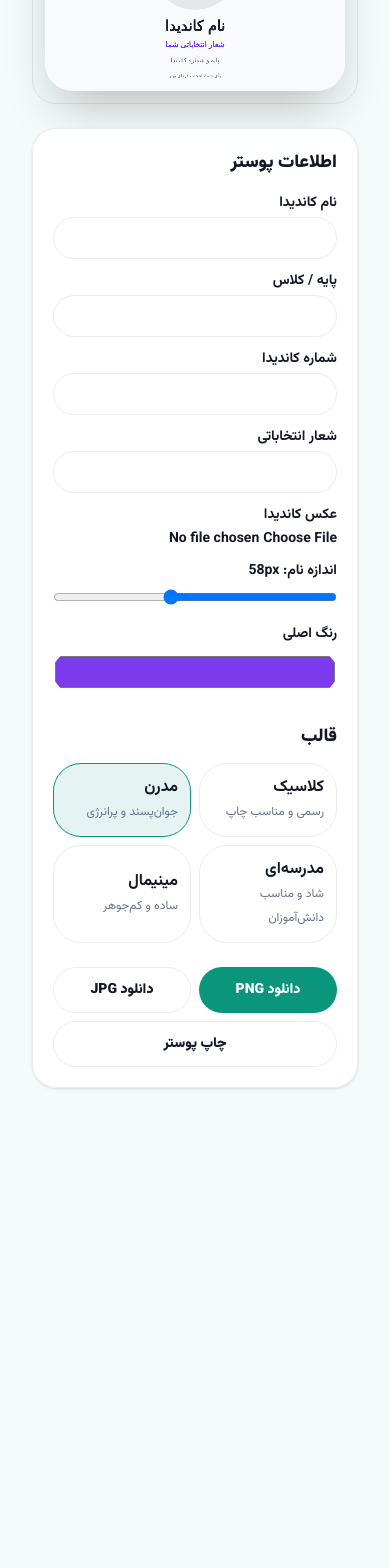
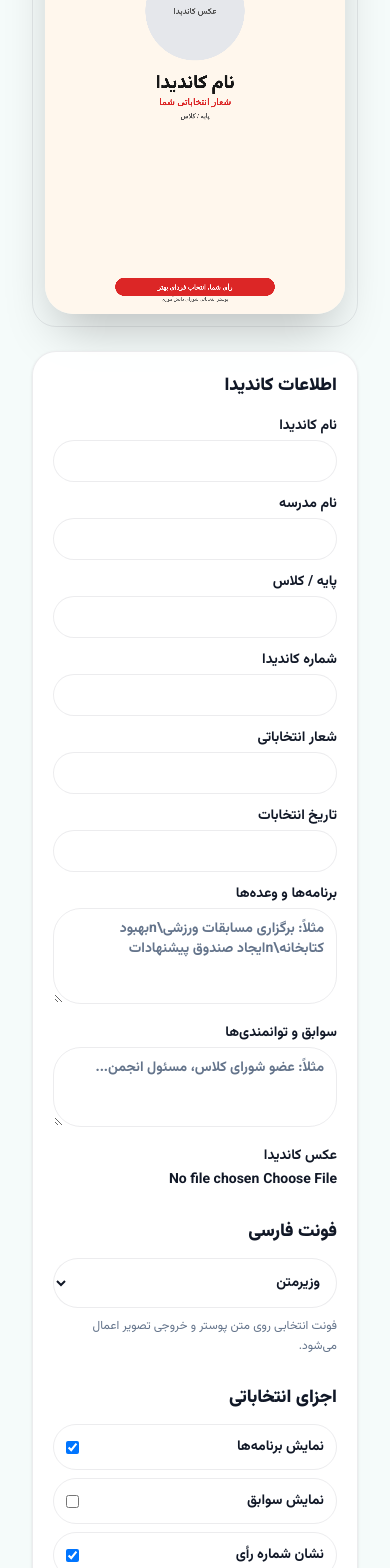
Before and after one commit to tusanbot/website, a Next.js app: page /tools/student-council-poster in a window 390 px wide. Shown: the part 420-1988 px from the top of the page. Before the commit the page ends 1556 px from the top, so only its background shows below. Built offline with nearby package versions, Linux system fonts and the light colour scheme; no server answers; the database is empty.

Commit message:
upgrade student council poster builder

```diff
--- a/app/(main)/tools/student-council-poster/page.tsx
+++ b/app/(main)/tools/student-council-poster/page.tsx
@@ -2,152 +2,278 @@
 
 import { ChangeEvent, useEffect, useRef, useState } from "react";
 
-type Theme = "classic" | "modern" | "school" | "minimal";
+type Theme = "election" | "bold" | "school" | "clean" | "bwClassic" | "bwMinimal";
+type FontId = "Vazirmatn" | "Estedad" | "Lalezar" | "Noto Naskh Arabic" | "Noto Sans Arabic";
 
-const themes: { id: Theme; title: string; desc: string }[] = [
-  { id: "classic", title: "کلاسیک", desc: "رسمی و مناسب چاپ" },
-  { id: "modern", title: "مدرن", desc: "جوان‌پسند و پرانرژی" },
-  { id: "school", title: "مدرسه‌ای", desc: "شاد و مناسب دانش‌آموزان" },
-  { id: "minimal", title: "مینیمال", desc: "ساده و کم‌جوهر" },
+type ThemeConfig = {
+  title: string;
+  desc: string;
+  bg: string;
+  surface: string;
+  accent: string;
+  text: string;
+  muted: string;
+  monochrome?: boolean;
+  layout: "badge" | "diagonal" | "friendly" | "clean" | "bwClassic" | "bwMinimal";
+};
+
+const fonts: { id: FontId; title: string }[] = [
+  { id: "Vazirmatn", title: "وزیرمتن" },
+  { id: "Estedad", title: "استعداد" },
+  { id: "Lalezar", title: "لاله‌زار" },
+  { id: "Noto Naskh Arabic", title: "نوتو نسخ عربی" },
+  { id: "Noto Sans Arabic", title: "نوتو سنس عربی" },
 ];
 
-const presets: Record<Theme, { bg: string; accent: string; text: string; muted: string }> = {
-  classic: { bg: "#fffaf0", accent: "#991b1b", text: "#1f2937", muted: "#6b7280" },
-  modern: { bg: "#f8fafc", accent: "#7c3aed", text: "#172033", muted: "#64748b" },
-  school: { bg: "#fff7ed", accent: "#ea580c", text: "#263238", muted: "#64748b" },
-  minimal: { bg: "#ffffff", accent: "#111827", text: "#111827", muted: "#6b7280" },
+const themes: Record<Theme, ThemeConfig> = {
+  election: { title: "انتخاباتی", desc: "مخصوص شورای دانش‌آموزی", bg: "#fff7ed", surface: "#fff", accent: "#dc2626", text: "#171717", muted: "#525252", layout: "badge" },
+  bold: { title: "جسور", desc: "تیتر بزرگ و پرانرژی", bg: "#eff6ff", surface: "#fff", accent: "#2563eb", text: "#172033", muted: "#475569", layout: "diagonal" },
+  school: { title: "شاد مدرسه‌ای", desc: "مناسب دانش‌آموزان", bg: "#f0fdf4", surface: "#fff", accent: "#059669", text: "#17332a", muted: "#527267", layout: "friendly" },
+  clean: { title: "تمیز", desc: "ساده و حرفه‌ای", bg: "#ffffff", surface: "#fff", accent: "#111827", text: "#111827", muted: "#6b7280", layout: "clean" },
+  bwClassic: { title: "سیاه و سفید کلاسیک", desc: "کم‌جوهر و مناسب پرینتر", bg: "#fff", surface: "#fff", accent: "#111", text: "#111", muted: "#444", monochrome: true, layout: "bwClassic" },
+  bwMinimal: { title: "سیاه و سفید مینیمال", desc: "چاپ اقتصادی و خوانا", bg: "#fff", surface: "#fff", accent: "#000", text: "#111", muted: "#555", monochrome: true, layout: "bwMinimal" },
 };
+
+const fontUrls: Record<FontId, string> = {
+  "Vazirmatn": "https://fonts.googleapis.com/css2?family=Vazirmatn:wght@400;500;600;700;800;900&display=swap",
+  "Estedad": "https://fonts.googleapis.com/css2?family=Estedad:wght@400;500;600;700;800;900&display=swap",
+  "Lalezar": "https://fonts.googleapis.com/css2?family=Lalezar&display=swap",
+  "Noto Naskh Arabic": "https://fonts.googleapis.com/css2?family=Noto+Naskh+Arabic:wght@400;500;600;700&display=swap",
+  "Noto Sans Arabic": "https://fonts.googleapis.com/css2?family=Noto+Sans+Arabic:wght@400;500;600;700;800;900&display=swap",
+};
+
+function loadFont(font: FontId) {
+  const id = `poster-font-${font.replace(/\s+/g, "-")}`;
+  if (!document.getElementById(id)) {
+    const link = document.createElement("link");
+    link.id = id;
+    link.rel = "stylesheet";
+    link.href = fontUrls[font];
+    document.head.appendChild(link);
+  }
+}
+
+function roundedRect(ctx: CanvasRenderingContext2D, x: number, y: number, w: number, h: number, r: number) {
+  const radius = Math.min(r, w / 2, h / 2);
+  ctx.beginPath();
+  ctx.moveTo(x + radius, y);
+  ctx.arcTo(x + w, y, x + w, y + h, radius);
+  ctx.arcTo(x + w, y + h, x, y + h, radius);
+  ctx.arcTo(x, y + h, x, y, radius);
+  ctx.arcTo(x, y, x + w, y, radius);
+  ctx.closePath();
+}
+
+function fitText(ctx: CanvasRenderingContext2D, text: string, maxWidth: number, startSize: number, fontFamily: string, weight = 800) {
+  let size = startSize;
+  while (size > 20) {
+    ctx.font = `${weight} ${size}px "${fontFamily}"`;
+    if (ctx.measureText(text).width <= maxWidth) return size;
+    size -= 2;
+  }
+  return size;
+}
+
+function wrapText(ctx: CanvasRenderingContext2D, text: string, maxWidth: number) {
+  const words = text.split(/\s+/).filter(Boolean);
+  const lines: string[] = [];
+  let line = "";
+  for (const word of words) {
+    const candidate = line ? `${line} ${word}` : word;
+    if (ctx.measureText(candidate).width <= maxWidth || !line) line = candidate;
+    else { lines.push(line); line = word; }
+  }
+  if (line) lines.push(line);
+  return lines;
+}
 
 export default function StudentCouncilPosterPage() {
   const canvasRef = useRef<HTMLCanvasElement>(null);
   const [name, setName] = useState("");
+  const [school, setSchool] = useState("");
   const [className, setClassName] = useState("");
   const [number, setNumber] = useState("");
   const [slogan, setSlogan] = useState("");
-  const [theme, setTheme] = useState<Theme>("modern");
+  const [promises, setPromises] = useState("");
+  const [achievements, setAchievements] = useState("");
+  const [electionDate, setElectionDate] = useState("");
+  const [theme, setTheme] = useState<Theme>("election");
+  const [font, setFont] = useState<FontId>("Vazirmatn");
   const [image, setImage] = useState<HTMLImageElement | null>(null);
   const [imageUrl, setImageUrl] = useState("");
-  const [fontSize, setFontSize] = useState(58);
-  const [accent, setAccent] = useState(presets.modern.accent);
+  const [accent, setAccent] = useState("");
+  const [showPromises, setShowPromises] = useState(true);
+  const [showAchievements, setShowAchievements] = useState(false);
+  const [showDate, setShowDate] = useState(false);
+  const [showVoteBadge, setShowVoteBadge] = useState(true);
+  const [showNumberBadge, setShowNumberBadge] = useState(true);
+
+  useEffect(() => { loadFont(font); void document.fonts.ready; }, [font]);
+  useEffect(() => { setAccent(themes[theme].accent); }, [theme]);
 
   useEffect(() => {
-    setAccent(presets[theme].accent);
-  }, [theme]);
-
-  useEffect(() => {
+    let cancelled = false;
+    const draw = async () => {
+      loadFont(font);
+      await document.fonts.ready;
+      if (cancelled) return;
       const canvas = canvasRef.current;
       if (!canvas) return;
       const ctx = canvas.getContext("2d");
       if (!ctx) return;
-    const p = presets[theme];
-    ctx.clearRect(0, 0, canvas.width, canvas.height);
+      const p = themes[theme];
+      const W = canvas.width;
+      const H = canvas.height;
+      const family = font;
+      const primary = p.monochrome ? "#111" : accent || p.accent;
+      const ink = p.monochrome ? "#111" : p.text;
+      const muted = p.monochrome ? "#444" : p.muted;
+
+      ctx.clearRect(0, 0, W, H);
       ctx.fillStyle = p.bg;
-    ctx.fillRect(0, 0, canvas.width, canvas.height);
+      ctx.fillRect(0, 0, W, H);
+      ctx.direction = "rtl";
+      ctx.textAlign = "center";
 
-    // Decorative frame / theme-specific header
-    ctx.fillStyle = accent;
-    if (theme === "modern") {
-      ctx.fillRect(0, 0, canvas.width, 190);
-      ctx.beginPath(); ctx.arc(1050, 80, 260, 0, Math.PI * 2); ctx.fillStyle = "rgba(255,255,255,.12)"; ctx.fill();
-    } else if (theme === "school") {
-      ctx.fillRect(0, 0, canvas.width, 145);
-      ctx.fillStyle = "rgba(234,88,12,.12)"; ctx.fillRect(0, 145, canvas.width, 28);
-    } else if (theme === "classic") {
-      ctx.strokeStyle = accent; ctx.lineWidth = 10; ctx.strokeRect(35, 35, canvas.width - 70, canvas.height - 70);
-      ctx.lineWidth = 2; ctx.strokeRect(55, 55, canvas.width - 110, canvas.height - 110);
+      if (p.layout === "badge") {
+        ctx.fillStyle = primary; ctx.fillRect(0, 0, W, 310);
+        ctx.fillStyle = "rgba(255,255,255,.11)"; ctx.beginPath(); ctx.arc(1120, 110, 300, 0, Math.PI * 2); ctx.fill();
+        ctx.beginPath(); ctx.arc(80, 250, 150, 0, Math.PI * 2); ctx.fill();
+      } else if (p.layout === "diagonal") {
+        ctx.fillStyle = primary; ctx.beginPath(); ctx.moveTo(0, 0); ctx.lineTo(W, 0); ctx.lineTo(W, 420); ctx.lineTo(0, 260); ctx.closePath(); ctx.fill();
+      } else if (p.layout === "friendly") {
+        ctx.fillStyle = primary; ctx.fillRect(0, 0, W, 220);
+        for (let i = 0; i < 7; i++) { ctx.fillStyle = i % 2 ? "rgba(255,255,255,.22)" : "rgba(255,255,255,.12)"; ctx.beginPath(); ctx.arc(90 + i * 180, 205, 45 + (i % 3) * 12, 0, Math.PI * 2); ctx.fill(); }
+      } else if (p.layout === "clean") {
+        ctx.fillStyle = primary; ctx.fillRect(0, 0, W, 18); ctx.fillRect(0, H - 18, W, 18);
+        ctx.strokeStyle = primary; ctx.lineWidth = 5; roundedRect(ctx, 45, 45, W - 90, H - 90, 28); ctx.stroke();
+      } else if (p.layout === "bwClassic") {
+        ctx.strokeStyle = primary; ctx.lineWidth = 12; ctx.strokeRect(45, 45, W - 90, H - 90);
+        ctx.lineWidth = 3; ctx.strokeRect(70, 70, W - 140, H - 140);
+        ctx.fillStyle = primary; ctx.fillRect(90, 115, W - 180, 185);
       } else {
-      ctx.fillRect(0, 0, 24, canvas.height);
-      ctx.fillRect(24, 0, canvas.width - 24, 10);
+        ctx.strokeStyle = primary; ctx.lineWidth = 6; ctx.setLineDash([18, 14]); ctx.strokeRect(55, 55, W - 110, H - 110); ctx.setLineDash([]);
+        ctx.fillStyle = primary; ctx.fillRect(0, 0, W, 12);
       }
 
-    const center = canvas.width / 2;
-    ctx.textAlign = "center";
-    ctx.direction = "rtl";
-    ctx.fillStyle = theme === "modern" || theme === "school" ? "#fff" : p.text;
-    ctx.font = "bold 34px Arial";
-    ctx.fillText("انتخابات شورای دانش‌آموزی", center, 105);
+      const headerDark = p.layout === "clean" || p.layout === "bwMinimal" ? ink : "#fff";
+      ctx.fillStyle = headerDark;
+      ctx.font = `800 62px "${family}"`;
+      ctx.fillText("انتخابات شورای دانش‌آموزی", W / 2, 135);
+      ctx.font = `500 30px "${family}"`;
+      ctx.fillText(school || "نام مدرسه", W / 2, 195);
 
-    const photoX = center - 175, photoY = 225, photoSize = 350;
+      const photoSize = 410;
+      const photoX = W / 2;
+      const photoY = p.layout === "badge" ? 500 : 520;
       if (image) {
-      ctx.save(); ctx.beginPath(); ctx.arc(center, photoY + photoSize / 2, photoSize / 2, 0, Math.PI * 2); ctx.clip();
+        ctx.save();
+        ctx.beginPath();
+        if (p.layout === "diagonal") ctx.arc(photoX, photoY, photoSize / 2, 0, Math.PI * 2);
+        else roundedRect(ctx, photoX - photoSize / 2, photoY - photoSize / 2, photoSize, photoSize, 42);
+        ctx.clip();
         const scale = Math.max(photoSize / image.width, photoSize / image.height);
-      const w = image.width * scale, h = image.height * scale;
-      ctx.drawImage(image, center - w / 2, photoY + photoSize / 2 - h / 2, w, h); ctx.restore();
+        const iw = image.width * scale, ih = image.height * scale;
+        ctx.drawImage(image, photoX - iw / 2, photoY - ih / 2, iw, ih);
+        ctx.restore();
+        ctx.strokeStyle = primary; ctx.lineWidth = 12;
+        if (p.layout === "diagonal") { ctx.beginPath(); ctx.arc(photoX, photoY, photoSize / 2, 0, Math.PI * 2); ctx.stroke(); }
+        else { roundedRect(ctx, photoX - photoSize / 2, photoY - photoSize / 2, photoSize, photoSize, 42); ctx.stroke(); }
       } else {
-      ctx.fillStyle = "#e5e7eb"; ctx.beginPath(); ctx.arc(center, photoY + photoSize / 2, photoSize / 2, 0, Math.PI * 2); ctx.fill();
-      ctx.fillStyle = p.muted; ctx.font = "bold 28px Arial"; ctx.fillText("عکس کاندیدا", center, photoY + photoSize / 2 + 10);
+        ctx.fillStyle = p.monochrome ? "#eee" : "#e5e7eb";
+        ctx.beginPath(); ctx.arc(photoX, photoY, photoSize / 2, 0, Math.PI * 2); ctx.fill();
+        ctx.fillStyle = muted; ctx.font = `700 34px "${family}"`; ctx.fillText("عکس کاندیدا", photoX, photoY + 12);
       }
 
-    ctx.fillStyle = p.text; ctx.font = `bold ${fontSize}px Arial`; ctx.fillText(name || "نام کاندیدا", center, 660);
-    ctx.fillStyle = accent; ctx.font = "bold 30px Arial"; ctx.fillText(slogan || "شعار انتخاباتی شما", center, 725);
-    ctx.fillStyle = p.muted; ctx.font = "24px Arial";
-    const meta = [className && `پایه/کلاس: ${className}`, number && `شماره: ${number}`].filter(Boolean).join("   •   ");
-    ctx.fillText(meta || "پایه و شماره کاندیدا", center, 785);
-    if (number) {
-      ctx.fillStyle = accent; ctx.beginPath(); ctx.arc(170, 790, 70, 0, Math.PI * 2); ctx.fill();
-      ctx.fillStyle = "#fff"; ctx.font = "bold 48px Arial"; ctx.fillText(number, 170, 807);
+      const nameSize = fitText(ctx, name || "نام کاندیدا", W - 180, 78, family, 900);
+      ctx.fillStyle = ink; ctx.font = `900 ${nameSize}px "${family}"`; ctx.fillText(name || "نام کاندیدا", W / 2, 820);
+      ctx.fillStyle = primary; ctx.font = `800 38px "${family}"`; ctx.fillText(slogan || "شعار انتخاباتی شما", W / 2, 890);
+
+      ctx.fillStyle = muted; ctx.font = `600 27px "${family}"`;
+      const meta = [className && `پایه/کلاس: ${className}`, electionDate && `تاریخ انتخابات: ${electionDate}`].filter(Boolean).join("   •   ");
+      ctx.fillText(meta || "پایه / کلاس", W / 2, 945);
+
+      if (showNumberBadge && number) {
+        ctx.fillStyle = primary; ctx.beginPath(); ctx.arc(170, 860, 92, 0, Math.PI * 2); ctx.fill();
+        ctx.fillStyle = p.monochrome ? "#fff" : "#fff"; ctx.font = `900 58px "${family}"`; ctx.fillText(number, 170, 880);
+        ctx.font = `600 22px "${family}"`; ctx.fillText("شماره", 170, 925);
       }
-    ctx.fillStyle = p.muted; ctx.font = "18px Arial"; ctx.fillText("رأی شما، انتخاب فردای بهتر", center, 845);
-  }, [name, className, number, slogan, theme, image, fontSize, accent]);
+
+      let y = 1015;
+      const drawBox = (title: string, body: string) => {
+        if (!body.trim()) return;
+        ctx.fillStyle = p.monochrome ? "#fff" : "rgba(255,255,255,.72)";
+        ctx.strokeStyle = primary; ctx.lineWidth = 3;
+        roundedRect(ctx, 120, y, W - 240, 145, 28); ctx.fill(); ctx.stroke();
+        ctx.fillStyle = primary; ctx.font = `800 28px "${family}"`; ctx.fillText(title, W / 2, y + 42);
+        ctx.fillStyle = ink; ctx.font = `500 24px "${family}"`;
+        const lines = wrapText(ctx, body.replace(/\n+/g, " • "), W - 300).slice(0, 3);
+        lines.forEach((line, i) => ctx.fillText(line, W / 2, y + 82 + i * 30));
+        y += 165;
+      };
+      if (showPromises) drawBox("برنامه‌ها و وعده‌ها", promises);
+      if (showAchievements) drawBox("سوابق و توانمندی‌ها", achievements);
+
+      if (showVoteBadge) {
+        ctx.fillStyle = primary; roundedRect(ctx, 290, H - 150, W - 580, 75, 38); ctx.fill();
+        ctx.fillStyle = "#fff"; ctx.font = `800 27px "${family}"`; ctx.fillText("رأی شما، انتخاب فردای بهتر", W / 2, H - 101);
+      }
+      ctx.fillStyle = muted; ctx.font = `500 19px "${family}"`; ctx.fillText("پوستر انتخاباتی شورای دانش‌آموزی", W / 2, H - 55);
+    };
+    void draw();
+    return () => { cancelled = true; };
+  }, [name, school, className, number, slogan, promises, achievements, electionDate, theme, font, image, accent, showPromises, showAchievements, showDate, showVoteBadge, showNumberBadge]);
 
   const onImage = (e: ChangeEvent<HTMLInputElement>) => {
-    const file = e.target.files?.[0];
-    if (!file) return;
-    if (!file.type.startsWith("image/")) return;
-    const url = URL.createObjectURL(file);
-    setImageUrl(url);
-    const img = new Image();
-    img.onload = () => setImage(img);
-    img.src = url;
+    const file = e.target.files?.[0]; if (!file || !file.type.startsWith("image/")) return;
+    if (imageUrl) URL.revokeObjectURL(imageUrl);
+    const url = URL.createObjectURL(file); setImageUrl(url);
+    const img = new Image(); img.onload = () => setImage(img); img.src = url;
   };
-
-  const download = (type: "png" | "jpeg") => {
-    const canvas = canvasRef.current;
-    if (!canvas) return;
-    const a = document.createElement("a");
-    a.download = `poster-shora-${Date.now()}.${type === "png" ? "png" : "jpg"}`;
-    a.href = canvas.toDataURL(type === "png" ? "image/png" : "image/jpeg", 0.95);
-    a.click();
-  };
+  const download = (type: "png" | "jpeg") => { const canvas = canvasRef.current; if (!canvas) return; const a = document.createElement("a"); a.download = `poster-shora-${Date.now()}.${type === "png" ? "png" : "jpg"}`; a.href = canvas.toDataURL(type === "png" ? "image/png" : "image/jpeg", 0.96); a.click(); };
+  const print = () => window.print();
+  const updateTheme = (id: Theme) => setTheme(id);
 
   return (
     <main className="min-h-screen bg-[var(--background)] px-4 py-8" dir="rtl">
       <div className="mx-auto max-w-7xl">
-        <header className="mb-8">
-          <h1 className="text-3xl font-black text-[var(--text)]">پوستر انتخابات شورای دانش‌آموزی</h1>
-          <p className="mt-2 text-[var(--text-muted)]">پوستر انتخاباتی را بساز، شخصی‌سازی کن و با کیفیت چاپ دریافت کن.</p>
-        </header>
-        <div className="grid gap-6 lg:grid-cols-[360px_minmax(0,1fr)]">
-          <aside className="order-2 rounded-3xl border border-[var(--border)] bg-[var(--surface)] p-5 shadow-sm lg:order-1">
-            <h2 className="text-lg font-black">اطلاعات پوستر</h2>
+        <header className="mb-8"><h1 className="text-3xl font-black text-[var(--text)]">پوستر انتخابات شورای دانش‌آموزی</h1><p className="mt-2 text-[var(--text-muted)]">پوستر واقعی انتخاباتی بساز، فونت فارسی انتخاب کن، برنامه‌ها و مشخصات کاندیدا را اضافه کن و برای چاپ خروجی بگیر.</p></header>
+        <div className="grid gap-6 lg:grid-cols-[380px_minmax(0,1fr)]">
+          <aside className="order-2 h-fit rounded-3xl border border-[var(--border)] bg-[var(--surface)] p-5 shadow-sm lg:order-1">
+            <h2 className="text-lg font-black">اطلاعات کاندیدا</h2>
             <div className="mt-4 space-y-3">
-              {[["نام کاندیدا", name, setName], ["پایه / کلاس", className, setClassName], ["شماره کاندیدا", number, setNumber], ["شعار انتخاباتی", slogan, setSlogan]].map(([label, value, setter]) => (
-                <label key={label as string} className="block text-sm font-bold text-[var(--text)]">
-                  {label as string}
-                  <input value={value as string} onChange={(e) => (setter as (v: string) => void)(e.target.value)} className="mt-1 w-full rounded-xl border border-[var(--border)] bg-[var(--surface)] px-3 py-2.5 outline-none focus:border-[var(--primary)]" />
-                </label>
+              {[["نام کاندیدا", name, setName], ["نام مدرسه", school, setSchool], ["پایه / کلاس", className, setClassName], ["شماره کاندیدا", number, setNumber], ["شعار انتخاباتی", slogan, setSlogan], ["تاریخ انتخابات", electionDate, setElectionDate]].map(([label, value, setter]) => (
+                <label key={label as string} className="block text-sm font-bold text-[var(--text)]">{label as string}<input value={value as string} onChange={(e) => (setter as (v: string) => void)(e.target.value)} className="mt-1 w-full rounded-xl border border-[var(--border)] bg-[var(--surface)] px-3 py-2.5 outline-none focus:border-[var(--primary)]" /></label>
               ))}
+              <label className="block text-sm font-bold">برنامه‌ها و وعده‌ها<textarea value={promises} onChange={e => setPromises(e.target.value)} placeholder="مثلاً: برگزاری مسابقات ورزشی\nبهبود کتابخانه\nایجاد صندوق پیشنهادات" className="mt-1 min-h-24 w-full rounded-xl border border-[var(--border)] px-3 py-2.5 text-sm outline-none" /></label>
+              <label className="block text-sm font-bold">سوابق و توانمندی‌ها<textarea value={achievements} onChange={e => setAchievements(e.target.value)} placeholder="مثلاً: عضو شورای کلاس، مسئول انجمن..." className="mt-1 min-h-20 w-full rounded-xl border border-[var(--border)] px-3 py-2.5 text-sm outline-none" /></label>
               <label className="block text-sm font-bold">عکس کاندیدا<input type="file" accept="image/*" onChange={onImage} className="mt-1 block w-full text-sm" /></label>
               {imageUrl && <button type="button" onClick={() => { setImage(null); URL.revokeObjectURL(imageUrl); setImageUrl(""); }} className="text-sm font-bold text-red-600">حذف عکس</button>}
-              <label className="block text-sm font-bold">اندازه نام: {fontSize}px<input type="range" min="38" max="72" value={fontSize} onChange={(e) => setFontSize(Number(e.target.value))} className="mt-2 w-full" /></label>
-              <label className="block text-sm font-bold">رنگ اصلی<input type="color" value={accent} onChange={(e) => setAccent(e.target.value)} className="mt-2 h-10 w-full cursor-pointer rounded-lg" /></label>
             </div>
-            <h2 className="mt-7 text-lg font-black">قالب</h2>
-            <div className="mt-3 grid grid-cols-2 gap-2">
-              {themes.map((t) => <button key={t.id} type="button" onClick={() => setTheme(t.id)} className={`rounded-xl border p-3 text-right transition ${theme === t.id ? "border-[var(--primary)] bg-[var(--primary)]/10" : "border-[var(--border)]"}`}><b className="block">{t.title}</b><span className="text-xs text-[var(--text-muted)]">{t.desc}</span></button>)}
+
+            <h2 className="mt-7 text-lg font-black">فونت فارسی</h2>
+            <select value={font} onChange={e => setFont(e.target.value as FontId)} className="mt-3 w-full rounded-xl border border-[var(--border)] bg-[var(--surface)] px-3 py-3 text-sm font-bold">{fonts.map(f => <option key={f.id} value={f.id}>{f.title}</option>)}</select>
+            <p className="mt-2 text-xs leading-5 text-[var(--text-muted)]">فونت انتخابی روی متن پوستر و خروجی تصویر اعمال می‌شود.</p>
+
+            <h2 className="mt-7 text-lg font-black">اجزای انتخاباتی</h2>
+            <div className="mt-3 space-y-2 text-sm font-bold">
+              <label className="flex items-center justify-between rounded-xl border border-[var(--border)] p-3"><span>نمایش برنامه‌ها</span><input type="checkbox" checked={showPromises} onChange={e => setShowPromises(e.target.checked)} /></label>
+              <label className="flex items-center justify-between rounded-xl border border-[var(--border)] p-3"><span>نمایش سوابق</span><input type="checkbox" checked={showAchievements} onChange={e => setShowAchievements(e.target.checked)} /></label>
+              <label className="flex items-center justify-between rounded-xl border border-[var(--border)] p-3"><span>نشان شماره رأی</span><input type="checkbox" checked={showNumberBadge} onChange={e => setShowNumberBadge(e.target.checked)} /></label>
+              <label className="flex items-center justify-between rounded-xl border border-[var(--border)] p-3"><span>نوار «رأی شما...»</span><input type="checkbox" checked={showVoteBadge} onChange={e => setShowVoteBadge(e.target.checked)} /></label>
             </div>
-            <div className="mt-6 grid grid-cols-2 gap-2">
-              <button type="button" onClick={() => download("png")} className="rounded-xl bg-[var(--primary)] px-3 py-3 text-sm font-black text-white">دانلود PNG</button>
-              <button type="button" onClick={() => download("jpeg")} className="rounded-xl border border-[var(--border)] px-3 py-3 text-sm font-black">دانلود JPG</button>
-            </div>
-            <button type="button" onClick={() => window.print()} className="mt-2 w-full rounded-xl border border-[var(--border)] px-3 py-3 text-sm font-black">چاپ پوستر</button>
+
+            <h2 className="mt-7 text-lg font-black">قالب پوستر</h2>
+            <div className="mt-3 grid grid-cols-2 gap-2">{Object.entries(themes).map(([id, t]) => <button key={id} type="button" onClick={() => updateTheme(id as Theme)} className={`rounded-xl border p-3 text-right transition ${theme === id ? "border-[var(--primary)] bg-[var(--primary)]/10" : "border-[var(--border)]"}`}><b className="block text-sm">{t.title}</b><span className="text-xs text-[var(--text-muted)]">{t.desc}</span></button>)}</div>
+            {!themes[theme].monochrome && <label className="mt-4 block text-sm font-bold">رنگ اصلی<input type="color" value={accent} onChange={e => setAccent(e.target.value)} className="mt-2 h-10 w-full cursor-pointer rounded-lg" /></label>}
+
+            <div className="mt-6 grid grid-cols-2 gap-2"><button type="button" onClick={() => download("png")} className="rounded-xl bg-[var(--primary)] px-3 py-3 text-sm font-black text-white">دانلود PNG</button><button type="button" onClick={() => download("jpeg")} className="rounded-xl border border-[var(--border)] px-3 py-3 text-sm font-black">دانلود JPG</button></div>
+            <button type="button" onClick={print} className="mt-2 w-full rounded-xl border border-[var(--border)] px-3 py-3 text-sm font-black">چاپ پوستر</button>
           </aside>
-          <section className="order-1 flex items-center justify-center rounded-3xl border border-[var(--border)] bg-[var(--surface-secondary)] p-3 sm:p-6 lg:order-2">
-            <canvas ref={canvasRef} width={1200} height={900} className="h-auto w-full max-w-[760px] rounded-xl shadow-2xl" aria-label="پیش‌نمایش پوستر" />
-          </section>
+          <section className="order-1 flex items-center justify-center rounded-3xl border border-[var(--border)] bg-[var(--surface-secondary)] p-3 sm:p-6 lg:order-2"><canvas ref={canvasRef} width={1240} height={1754} className="h-auto w-full max-w-[700px] rounded-xl shadow-2xl" aria-label="پیش‌نمایش پوستر" /></section>
         </div>
       </div>
-      <style jsx global>{`@media print { body * { visibility: hidden !important; } canvas { visibility: visible !important; position: fixed; inset: 0; width: 100vw !important; height: auto !important; } }`}</style>
+      <style jsx global>{`@media print { @page { size: A4 portrait; margin: 0; } body { margin: 0 !important; } body * { visibility: hidden !important; } canvas { visibility: visible !important; position: fixed; inset: 0; width: 210mm !important; height: 297mm !important; max-width: none !important; border-radius: 0 !important; box-shadow: none !important; } }`}</style>
     </main>
   );
 }
```
Lines whose indentation alone changed are shown as unchanged.
